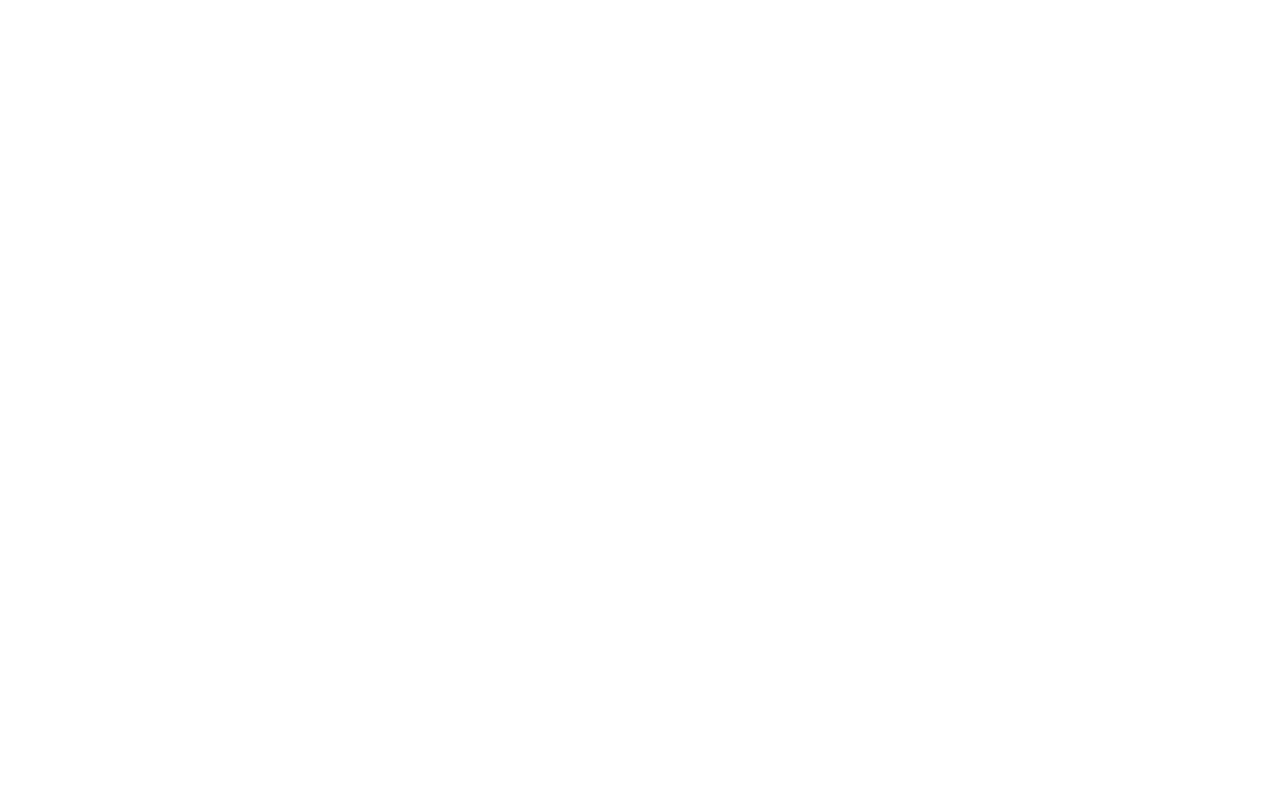
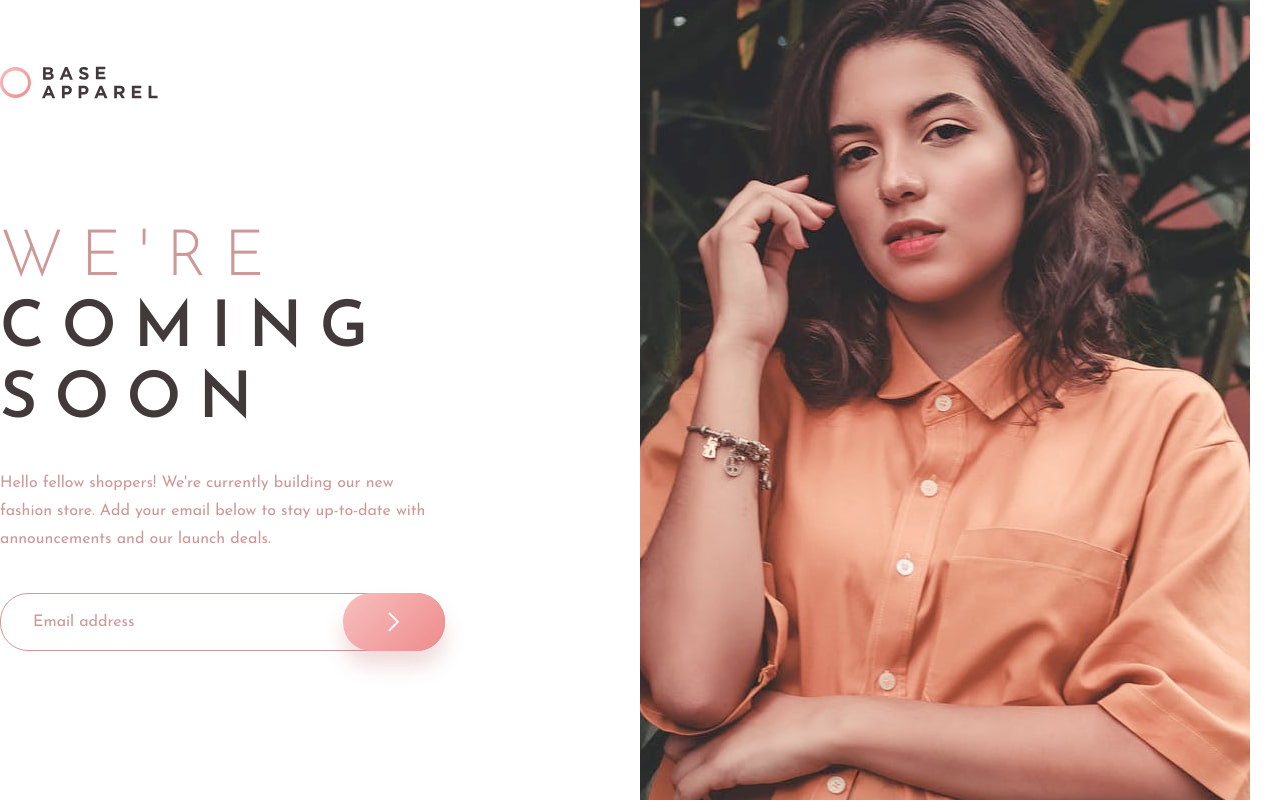
Before and after one commit to NinjaInShade/ba-coming-soon-page, a plain HTML site: page index.html in a window 1280 px wide. Drawn offline with Linux system fonts and the light colour scheme.

Commit message:
Desktop page layout done and form validation added

```diff
--- a/base.css
+++ b/base.css
@@ -18,6 +18,8 @@
   --dark-pink: #ce9898;
   --pink: #ee8b8b;
 
+  --error: #f96464;
+
   /* Neutral */
   --black: #423a3a;
 
@@ -33,11 +35,10 @@
   --small-line-height: 28px;
 }
 
-body {
+main {
   display: flex;
   justify-content: center;
-  align-items: center;
-  min-height: 100vh;
+  align-items: stretch;
 }
 
 h1 {
--- a/buttons.css
+++ b/buttons.css
@@ -7,3 +7,28 @@
   border: none;
   cursor: pointer;
 }
+
+.btn-primary {
+  background: var(--gradient);
+  box-shadow: 0 15px 20px 0 rgba(198, 110, 110, 0.25);
+  border-radius: 28px;
+  padding: 19px 45px;
+}
+
+.btn-primary::before {
+  position: absolute;
+  content: '';
+  background-color: rgba(255, 255, 255, 0.5);
+  border-radius: 28px;
+  width: 100%;
+  height: 100%;
+  opacity: 0;
+  left: 0;
+  top: 0;
+}
+
+.btn-primary:hover.btn-primary::before {
+  transition: all 0.2s ease-in-out;
+  content: '';
+  opacity: 100%;
+}
--- a/index.html
+++ b/index.html
@@ -16,6 +16,44 @@
 
   <body>
     <noscript>You need to enable JavaScript to run this app.</noscript>
-    <main></main>
+    <main>
+      <div class="left-section-container">
+        <header class="header-container">
+          <nav class="navbar">
+            <a href="./index.html"><img src="./assets/logo.svg" alt="Base Apparel logo." /></a>
+          </nav>
+
+          <div class="header-content">
+            <h1 class="header-title"><span>We're</span> coming soon</h1>
+            <p class="body-text header-description">
+              Hello fellow shoppers! We're currently building our new fashion store. Add your email below to stay
+              up-to-date with announcements and our launch deals.
+            </p>
+            <form class="header-form" id="header-form" onsubmit="validateForm(event)">
+              <input
+                type="text"
+                class="body-text header-input"
+                placeholder="Email address"
+                maxlength="100"
+                id="email"
+                name="Email address"
+              />
+              <button class="btn btn-primary header-btn" type="submit">
+                <img src="./assets/icon-arrow.svg" alt="Subscribe icon" aria-labelledby="Subscribe button" />
+              </button>
+              <small class="small-text header-form-error-text" id="email-error-text">Input is valid</small>
+            </form>
+          </div>
+        </header>
+      </div>
+      <div class="header-img-container">
+        <img
+          src="./assets/hero-desktop.jpg"
+          alt="Photo of model in some Base Apparel merchandise, with an overall pinky/orangey vibe."
+        />
+      </div>
+    </main>
+
+    <script src="./main.js"></script>
   </body>
 </html>
--- a/main.css
+++ b/main.css
@@ -0,0 +1,92 @@
+.header-container {
+  display: flex;
+  flex-direction: column;
+  justify-content: flex-start;
+  align-items: flex-start;
+  margin-left: auto;
+  max-width: 665px;
+  height: 100%;
+  width: 100%;
+}
+
+.left-section-container,
+.header-img-container {
+  width: 100%;
+}
+
+.navbar {
+  margin-top: 66px;
+}
+
+.header-content {
+  display: flex;
+  flex-direction: column;
+  justify-content: center;
+  align-items: flex-start;
+  flex-grow: 1;
+}
+
+.header-title {
+  text-transform: uppercase;
+  color: var(--black);
+  font-weight: 600;
+  max-width: 445px;
+}
+
+.header-title span {
+  color: var(--dark-pink);
+  font-weight: 300;
+  line-height: 64px;
+}
+
+.header-description {
+  color: var(--dark-pink);
+  max-width: 445px;
+  margin: 32px 0 40px 0;
+}
+
+.header-form {
+  position: relative;
+  max-width: 445px;
+  width: 100%;
+}
+
+.header-input {
+  border: 1px solid var(--dark-pink);
+  color: var(--black);
+  border-radius: 28px;
+  padding: 14px 32px;
+  width: 100%;
+}
+
+.header-input::placeholder {
+  color: var(--dark-pink);
+}
+
+.header-input:focus {
+  outline: none;
+  border-width: 2px;
+}
+
+.header-btn {
+  position: absolute;
+  right: 0;
+  top: 0;
+}
+
+.header-form-error-text {
+  display: block;
+  visibility: hidden;
+  color: var(--error);
+  font-weight: 600;
+  margin-left: 32px;
+  margin-top: 4px;
+}
+
+.header-form-invalid .header-input {
+  border: 2px solid var(--error);
+}
+
+.header-form-invalid .header-form-error-text {
+  visibility: visible;
+}
--- /dev/null
+++ b/main.js
@@ -0,0 +1,20 @@
+function validateForm(event) {
+  event.preventDefault();
+
+  const form = document.getElementById('header-form');
+  const email = document.getElementById('email');
+  const email_error_text = document.getElementById('email-error-text');
+
+  form.classList.remove('header-form-invalid');
+
+  const email_re =
+    /^(([^<>()[\]\\.,;:\s@"]+(\.[^<>()[\]\\.,;:\s@"]+)*)|(".+"))@((\[[0-9]{1,3}\.[0-9]{1,3}\.[0-9]{1,3}\.[0-9]{1,3}\])|(([a-zA-Z\-0-9]+\.)+[a-zA-Z]{2,}))$/;
+
+  if (!email.value || !email_re.test(String(email.value).toLowerCase())) {
+    form.classList.add('header-form-invalid');
+
+    email_error_text.innerHTML = 'Please provide a valid email address';
+
+    return;
+  }
+}
```
